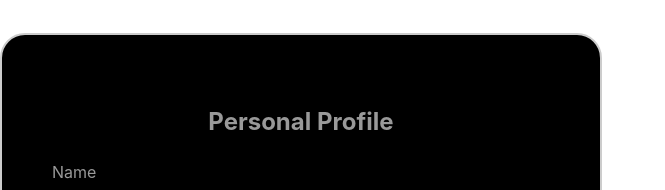
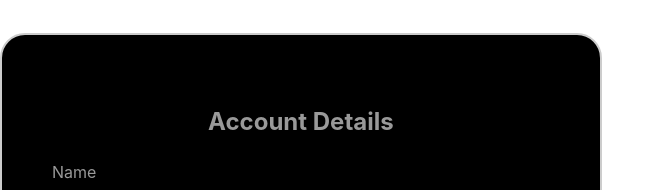
Before and after one commit to Moth668/the_money_pit, a React (Vite) app in the folder client/: page /profile in a window 1280 px wide. Shown: the top 190 px of the page, without its empty margins (0-665 px from the left). Built offline with nearby package versions, Linux system fonts and the light colour scheme.

Commit message:
changed name of profile, working on merge conflicts

```diff
--- a/client/src/components/Profile.tsx
+++ b/client/src/components/Profile.tsx
@@ -86,7 +86,7 @@ const PersonalProfile: React.FC = () => {
           textAlign: "center",
         }}
       >
-        Personal Profile
+        Account Details
       </h2>
       <form onSubmit={(e) => e.preventDefault()}>
         <div style={{ marginBottom: "16px" }}>
--- a/client/src/utils/mutations.ts
+++ b/client/src/utils/mutations.ts
@@ -3,7 +3,7 @@
 import axios from 'axios';
 
 // Define the API endpoint
-const API_ENDPOINT = 'http://localhost:5173/profile'; // Replace with your actual API endpoint
+const API_ENDPOINT = 'http://localhost:3001/graphql'; // Replace with your actual API endpoint
 
 /**
  * Save profile data to the server.
```
Also changed, not shown: 1 other file (tests, documents, lock files or other folders).
